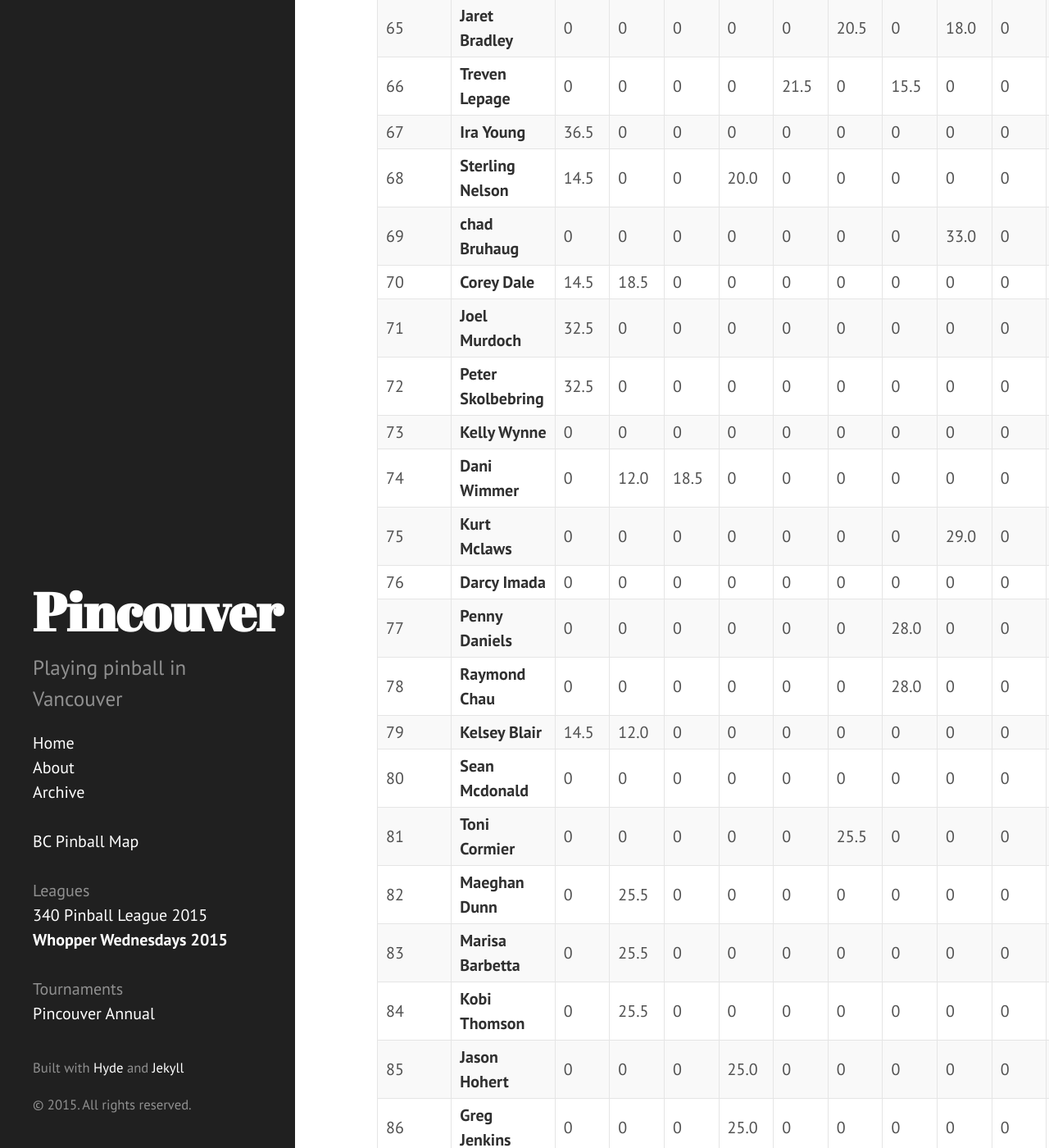
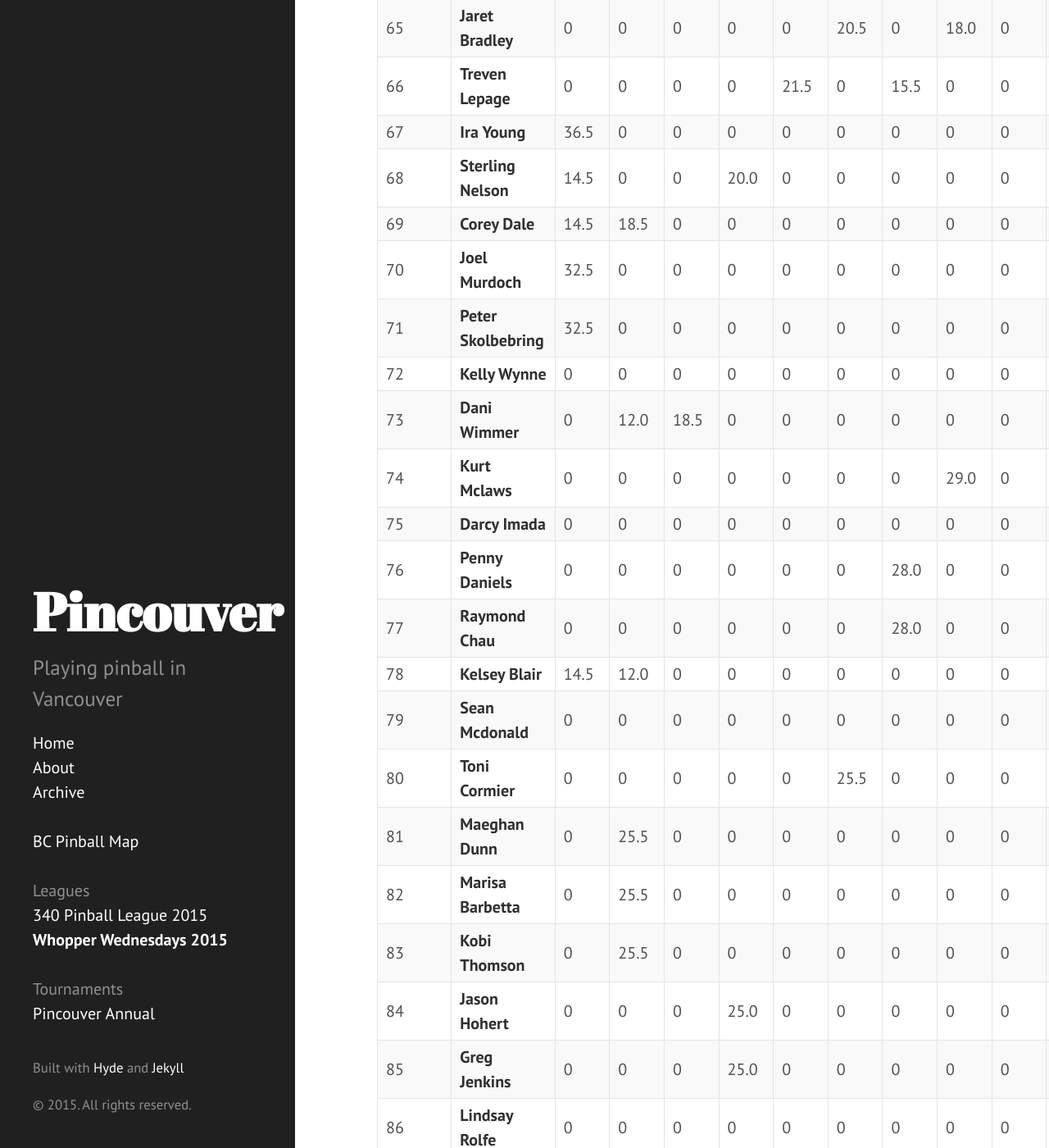
Before and after one commit to lytfyre/VancouverPinball, a Jekyll site: the page built from leagues/whopper_wednesdays.md, in a window 1280 px wide and 1400 px high, scrolled down 5417 px. Shown: the whole window at 82% size. Built offline with Jekyll 4.4.1, drawn with Linux system fonts in a browser that asks for light colours; some of the changed text lies outside the part shown.

Commit message:
fix duplicate entry in whopper wednesday results.

```diff
--- a/leagues/whopper_wednesdays.md
+++ b/leagues/whopper_wednesdays.md
@@ -124,55 +124,54 @@ Thanks to Library Square and the Fraser Valley Flipout for donating the prizes!
 |66|**Treven Lepage**|0|0|0|0|21.5|0|15.5|0|0|0|0|0|0|**37.0**|
 |67|**Ira Young**|36.5|0|0|0|0|0|0|0|0|0|0|0|0|**36.5**|
 |68|**Sterling Nelson**|14.5|0|0|20.0|0|0|0|0|0|0|0|0|0|**34.5**|
-|69|**chad Bruhaug**|0|0|0|0|0|0|0|33.0|0|0|0|0|0|**33.0**|
-|70|**Corey Dale**|14.5|18.5|0|0|0|0|0|0|0|0|0|0|0|**33.0**|
-|71|**Joel Murdoch**|32.5|0|0|0|0|0|0|0|0|0|0|0|0|**32.5**|
-|72|**Peter Skolbebring**|32.5|0|0|0|0|0|0|0|0|0|0|0|0|**32.5**|
-|73|**Kelly Wynne**|0|0|0|0|0|0|0|0|0|0|0|31.0|0|**31.0**|
-|74|**Dani Wimmer**|0|12.0|18.5|0|0|0|0|0|0|0|0|0|0|**30.5**|
-|75|**Kurt Mclaws**|0|0|0|0|0|0|0|29.0|0|0|0|0|0|**29.0**|
-|76|**Darcy Imada**|0|0|0|0|0|0|0|0|0|28.0|0|0|0|**28.0**|
-|77|**Penny Daniels**|0|0|0|0|0|0|28.0|0|0|0|0|0|0|**28.0**|
-|78|**Raymond Chau**|0|0|0|0|0|0|28.0|0|0|0|0|0|0|**28.0**|
-|79|**Kelsey Blair**|14.5|12.0|0|0|0|0|0|0|0|0|0|0|0|**26.5**|
-|80|**Sean Mcdonald**|0|0|0|0|0|0|0|0|0|0|0|26.0|0|**26.0**|
-|81|**Toni Cormier**|0|0|0|0|0|25.5|0|0|0|0|0|0|0|**25.5**|
-|82|**Maeghan Dunn**|0|25.5|0|0|0|0|0|0|0|0|0|0|0|**25.5**|
-|83|**Marisa Barbetta**|0|25.5|0|0|0|0|0|0|0|0|0|0|0|**25.5**|
-|84|**Kobi Thomson**|0|25.5|0|0|0|0|0|0|0|0|0|0|0|**25.5**|
-|85|**Jason Hohert**|0|0|0|25.0|0|0|0|0|0|0|0|0|0|**25.0**|
-|86|**Greg Jenkins**|0|0|0|25.0|0|0|0|0|0|0|0|0|0|**25.0**|
-|87|**Lindsay Rolfe**|0|0|0|0|0|0|0|0|0|24.5|0|0|0|**24.5**|
-|88|**Geoff Naylor**|0|0|24.0|0|0|0|0|0|0|0|0|0|0|**24.0**|
-|89|**Jody Reilhan**|0|0|24.0|0|0|0|0|0|0|0|0|0|0|**24.0**|
-|90|**Jenna Sickmuller**|0|0|0|0|0|0|0|0|23.0|0|0|0|0|**23.0**|
-|91|**Matt Rose**|0|0|0|0|0|0|0|0|23.0|0|0|0|0|**23.0**|
-|92|**Francisco Pena**|0|0|0|0|0|0|0|0|23.0|0|0|0|0|**23.0**|
-|93|**Sean O'hara**|0|0|0|0|0|0|0|0|0|0|0|0|22.5|**22.5**|
-|94|**Tarin Mcdonald**|0|0|0|0|0|0|0|0|0|0|0|22.0|0|**22.0**|
-|95|**Tom Lorrie**|0|0|0|0|0|0|0|0|0|0|0|22.0|0|**22.0**|
-|96|**Kazu Arai**|21.5|0|0|0|0|0|0|0|0|0|0|0|0|**21.5**|
-|97|**Steffanie Kessanich**|21.5|0|0|0|0|0|0|0|0|0|0|0|0|**21.5**|
-|98|**Lewis**|21.5|0|0|0|0|0|0|0|0|0|0|0|0|**21.5**|
-|99|**Neil Hillbrandt**|0|0|0|0|0|0|0|0|0|0|21.0|0|0|**21.0**|
-|100|**Meganne Sholdice**|0|0|0|0|0|0|0|0|0|0|21.0|0|0|**21.0**|
-|101|**Dustin Smith**|0|0|0|0|0|0|0|0|0|0|21.0|0|0|**21.0**|
-|102|**Erin Hammett**|0|0|0|0|0|20.5|0|0|0|0|0|0|0|**20.5**|
-|103|**Dave Paris**|0|0|0|20.0|0|0|0|0|0|0|0|0|0|**20.0**|
-|104|**Marie Peltier**|0|18.5|0|0|0|0|0|0|0|0|0|0|0|**18.5**|
-|105|**Omid Habib**|0|0|0|0|0|0|0|0|0|0|0|0|17.0|**17.0**|
-|106|**Nigel Ray**|0|0|0|0|0|0|0|0|0|0|0|0|17.0|**17.0**|
-|107|**Marcus Masterson**|0|0|0|0|0|0|0|0|0|0|0|0|17.0|**17.0**|
-|108|**John Weiss**|0|0|0|0|0|0|0|0|0|0|0|0|17.0|**17.0**|
-|109|**Travis Van Vliet**|0|0|0|0|0|0|15.5|0|0|0|0|0|0|**15.5**|
-|110|**Juliet M**|0|0|0|0|0|0|15.5|0|0|0|0|0|0|**15.5**|
-|111|**David Hrynuik**|0|0|0|0|0|0|15.5|0|0|0|0|0|0|**15.5**|
-|112|**Meena Sharma**|0|0|0|0|0|0|15.5|0|0|0|0|0|0|**15.5**|
-|113|**Joe Santbergen**|0|0|0|0|0|0|15.5|0|0|0|0|0|0|**15.5**|
-|114|**Steve Mattucci**|0|0|0|0|0|0|15.5|0|0|0|0|0|0|**15.5**|
-|115|**Fabian L**|0|0|0|0|0|0|15.5|0|0|0|0|0|0|**15.5**|
-|116|**Elise Vredenbregt**|14.5|0|0|0|0|0|0|0|0|0|0|0|0|**14.5**|
-|117|**Hamish**|14.5|0|0|0|0|0|0|0|0|0|0|0|0|**14.5**|
-|118|**Ryan Guy**|0|12.0|0|0|0|0|0|0|0|0|0|0|0|**12.0**|
-|119|**Derek Houg**|0|12.0|0|0|0|0|0|0|0|0|0|0|0|**12.0**|
-|120|**Cam McLeod**|0|12.0|0|0|0|0|0|0|0|0|0|0|0|**12.0**|
+|69|**Corey Dale**|14.5|18.5|0|0|0|0|0|0|0|0|0|0|0|**33.0**|
+|70|**Joel Murdoch**|32.5|0|0|0|0|0|0|0|0|0|0|0|0|**32.5**|
+|71|**Peter Skolbebring**|32.5|0|0|0|0|0|0|0|0|0|0|0|0|**32.5**|
+|72|**Kelly Wynne**|0|0|0|0|0|0|0|0|0|0|0|31.0|0|**31.0**|
+|73|**Dani Wimmer**|0|12.0|18.5|0|0|0|0|0|0|0|0|0|0|**30.5**|
+|74|**Kurt Mclaws**|0|0|0|0|0|0|0|29.0|0|0|0|0|0|**29.0**|
+|75|**Darcy Imada**|0|0|0|0|0|0|0|0|0|28.0|0|0|0|**28.0**|
+|76|**Penny Daniels**|0|0|0|0|0|0|28.0|0|0|0|0|0|0|**28.0**|
+|77|**Raymond Chau**|0|0|0|0|0|0|28.0|0|0|0|0|0|0|**28.0**|
+|78|**Kelsey Blair**|14.5|12.0|0|0|0|0|0|0|0|0|0|0|0|**26.5**|
+|79|**Sean Mcdonald**|0|0|0|0|0|0|0|0|0|0|0|26.0|0|**26.0**|
+|80|**Toni Cormier**|0|0|0|0|0|25.5|0|0|0|0|0|0|0|**25.5**|
+|81|**Maeghan Dunn**|0|25.5|0|0|0|0|0|0|0|0|0|0|0|**25.5**|
+|82|**Marisa Barbetta**|0|25.5|0|0|0|0|0|0|0|0|0|0|0|**25.5**|
+|83|**Kobi Thomson**|0|25.5|0|0|0|0|0|0|0|0|0|0|0|**25.5**|
+|84|**Jason Hohert**|0|0|0|25.0|0|0|0|0|0|0|0|0|0|**25.0**|
+|85|**Greg Jenkins**|0|0|0|25.0|0|0|0|0|0|0|0|0|0|**25.0**|
+|86|**Lindsay Rolfe**|0|0|0|0|0|0|0|0|0|24.5|0|0|0|**24.5**|
+|87|**Geoff Naylor**|0|0|24.0|0|0|0|0|0|0|0|0|0|0|**24.0**|
+|88|**Jody Reilhan**|0|0|24.0|0|0|0|0|0|0|0|0|0|0|**24.0**|
+|89|**Jenna Sickmuller**|0|0|0|0|0|0|0|0|23.0|0|0|0|0|**23.0**|
+|90|**Matt Rose**|0|0|0|0|0|0|0|0|23.0|0|0|0|0|**23.0**|
+|91|**Francisco Pena**|0|0|0|0|0|0|0|0|23.0|0|0|0|0|**23.0**|
+|92|**Sean O'hara**|0|0|0|0|0|0|0|0|0|0|0|0|22.5|**22.5**|
+|93|**Tarin Mcdonald**|0|0|0|0|0|0|0|0|0|0|0|22.0|0|**22.0**|
+|94|**Tom Lorrie**|0|0|0|0|0|0|0|0|0|0|0|22.0|0|**22.0**|
+|95|**Kazu Arai**|21.5|0|0|0|0|0|0|0|0|0|0|0|0|**21.5**|
+|96|**Steffanie Kessanich**|21.5|0|0|0|0|0|0|0|0|0|0|0|0|**21.5**|
+|97|**Lewis**|21.5|0|0|0|0|0|0|0|0|0|0|0|0|**21.5**|
+|98|**Neil Hillbrandt**|0|0|0|0|0|0|0|0|0|0|21.0|0|0|**21.0**|
+|99|**Meganne Sholdice**|0|0|0|0|0|0|0|0|0|0|21.0|0|0|**21.0**|
+|100|**Dustin Smith**|0|0|0|0|0|0|0|0|0|0|21.0|0|0|**21.0**|
+|101|**Erin Hammett**|0|0|0|0|0|20.5|0|0|0|0|0|0|0|**20.5**|
+|102|**Dave Paris**|0|0|0|20.0|0|0|0|0|0|0|0|0|0|**20.0**|
+|103|**Marie Peltier**|0|18.5|0|0|0|0|0|0|0|0|0|0|0|**18.5**|
+|104|**Omid Habib**|0|0|0|0|0|0|0|0|0|0|0|0|17.0|**17.0**|
+|105|**Nigel Ray**|0|0|0|0|0|0|0|0|0|0|0|0|17.0|**17.0**|
+|106|**Marcus Masterson**|0|0|0|0|0|0|0|0|0|0|0|0|17.0|**17.0**|
+|107|**John Weiss**|0|0|0|0|0|0|0|0|0|0|0|0|17.0|**17.0**|
+|108|**Travis Van Vliet**|0|0|0|0|0|0|15.5|0|0|0|0|0|0|**15.5**|
+|109|**Juliet M**|0|0|0|0|0|0|15.5|0|0|0|0|0|0|**15.5**|
+|110|**David Hrynuik**|0|0|0|0|0|0|15.5|0|0|0|0|0|0|**15.5**|
+|111|**Meena Sharma**|0|0|0|0|0|0|15.5|0|0|0|0|0|0|**15.5**|
+|112|**Joe Santbergen**|0|0|0|0|0|0|15.5|0|0|0|0|0|0|**15.5**|
+|113|**Steve Mattucci**|0|0|0|0|0|0|15.5|0|0|0|0|0|0|**15.5**|
+|114|**Fabian L**|0|0|0|0|0|0|15.5|0|0|0|0|0|0|**15.5**|
+|115|**Elise Vredenbregt**|14.5|0|0|0|0|0|0|0|0|0|0|0|0|**14.5**|
+|116|**Hamish**|14.5|0|0|0|0|0|0|0|0|0|0|0|0|**14.5**|
+|117|**Ryan Guy**|0|12.0|0|0|0|0|0|0|0|0|0|0|0|**12.0**|
+|118|**Derek Houg**|0|12.0|0|0|0|0|0|0|0|0|0|0|0|**12.0**|
+|119|**Cam McLeod**|0|12.0|0|0|0|0|0|0|0|0|0|0|0|**12.0**|
```
Also changed, not shown: other parts of leagues/whopper_wednesdays.md (+1 -1 lines).
